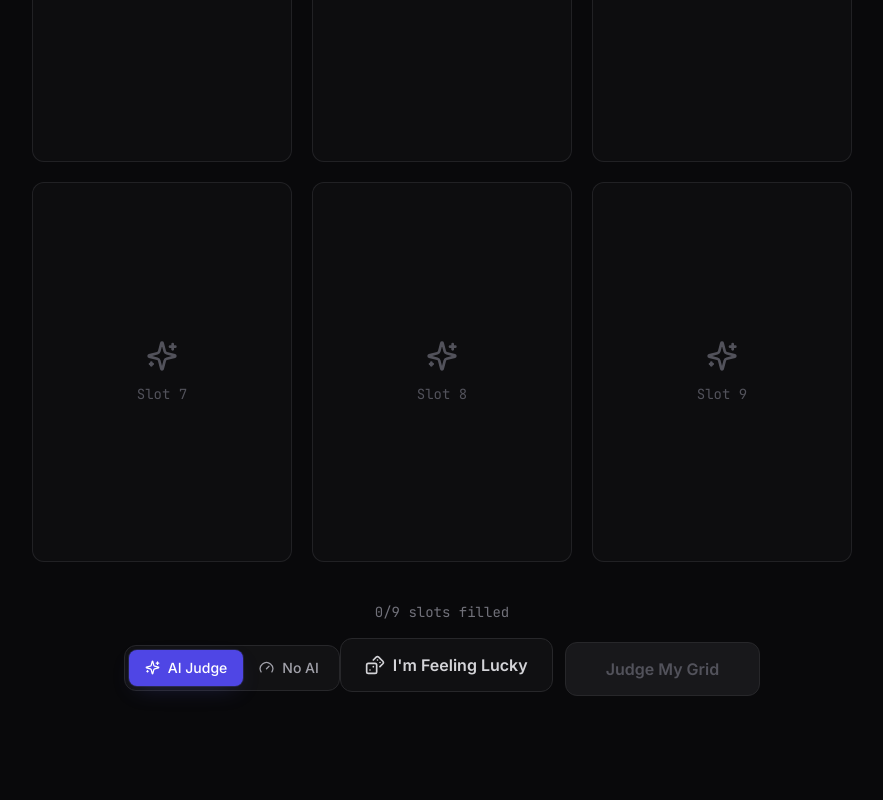
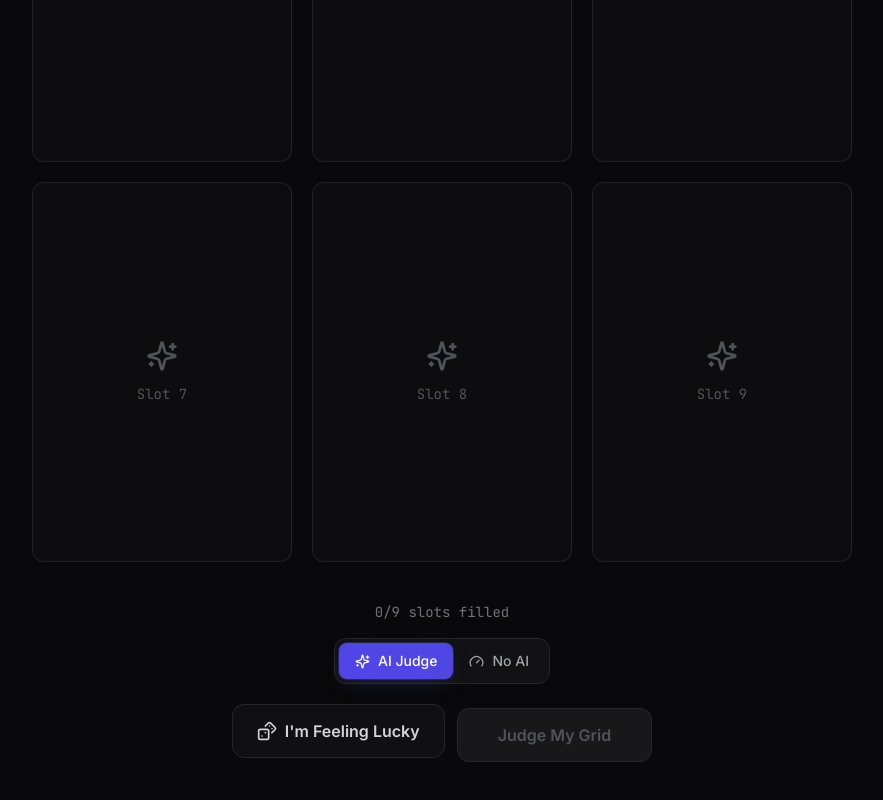
Before and after one commit to lettertea/anime-aura-judge, a React (Vite) app: page / in a window 1280 px wide. Shown: the part 1005-1805 px from the top of the page, without its empty margins (198-1081 px from the left). Before the commit the page ends 1764 px from the top, so only its background shows below. Built offline with nearby package versions, Linux system fonts and the light colour scheme.

Commit message:
Fix layout inconsistency

```diff
--- a/src/components/GridSelector.jsx
+++ b/src/components/GridSelector.jsx
@@ -397,7 +397,8 @@ export default function GridSelector({ slots, onSelectSlot, onJudge, isJudging,
         </p>
 
         {/* Judge mode toggle: AI verdict vs fully deterministic (no AI) */}
-        <div className="inline-flex items-center rounded-xl border border-zinc-800 bg-zinc-900/60 p-1 mb-5">
+        <div className="flex justify-center mb-5">
+        <div className="inline-flex items-center rounded-xl border border-zinc-800 bg-zinc-900/60 p-1">
           <button
             type="button"
             onClick={() => onJudgeModeChange('ai')}
@@ -424,6 +425,7 @@ export default function GridSelector({ slots, onSelectSlot, onJudge, isJudging,
             <Gauge size={15} />
             No AI
           </button>
+        </div>
         </div>
         {judgeMode === 'local' && (
           <p className="text-xs text-zinc-500 mb-4 max-w-md mx-auto">
```
